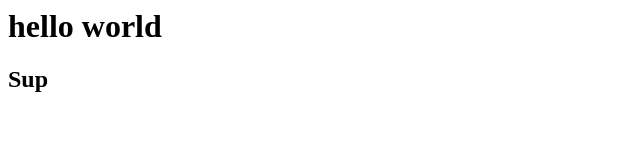
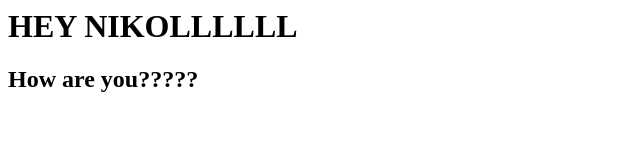
Before and after one commit to Doronle001/Demo, a plain HTML site: page index.html in a window 1280 px wide. Shown: the whole page, without its empty margins (0-640 px from the left). Drawn offline with Linux system fonts and the light colour scheme.

Commit message:
Update index.html

```diff
--- a/index.html
+++ b/index.html
@@ -1,6 +1,6 @@
 <html>
 <body>
-<h1>hello world</h1>
-<h2> Sup </h2>
+<h1>HEY NIKOLLLLLL</h1>
+<h2> How are you????? </h2>
 </body>
 </html>
```
